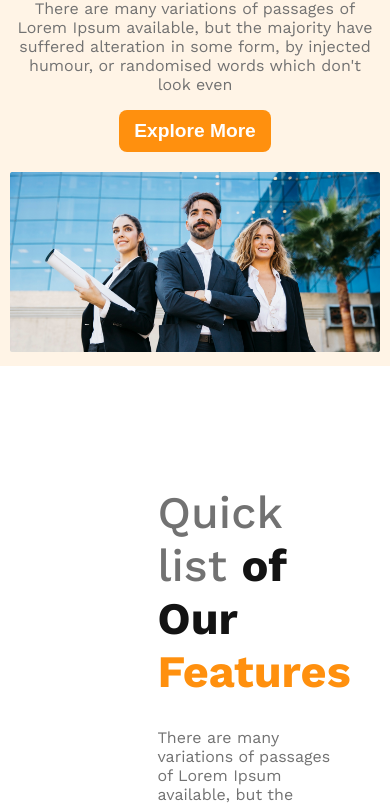
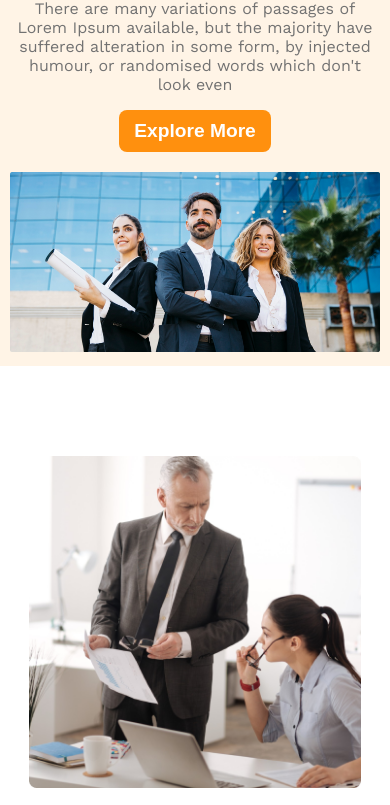
Before and after one commit to Rashikchowdhury/g3-architects, a plain HTML site: page index.html in a window 390 px wide. Shown: the part 308-1113 px from the top of the page. Drawn offline with nearby package versions, Linux system fonts and the light colour scheme.

Commit message:
finished banner two responsive for mobile and tablet devices

```diff
--- a/styles/style.css
+++ b/styles/style.css
@@ -112,7 +112,7 @@ main {
 
 .banner-two-title {
     color: #727272;
-    font-size: 45px;
+    font-size: 3rem;
     font-weight: 500;
 }
 
@@ -151,7 +151,7 @@ main {
         padding: 10px 15px;
     }
 
-    .nav {
+    .nav, .banner-two {
         flex-direction: column;
     }
 
@@ -161,6 +161,22 @@ main {
 
     .banner-title {
         font-size: 2rem;
+    }
+
+    main{
+        width: 85%;
+    }
+
+    .banner-two{
+        gap: 10px;
+    }
+
+    .banner-two-img-container{
+        grid-template-columns: 1fr;
+    }
+
+    .banner-two-content{
+        width: auto;
     }
 }
 
@@ -188,4 +204,8 @@ main {
         width: 70vw;
         margin: auto;
     }
+
+    main{
+        width: 85%;
+    }
 }
```
